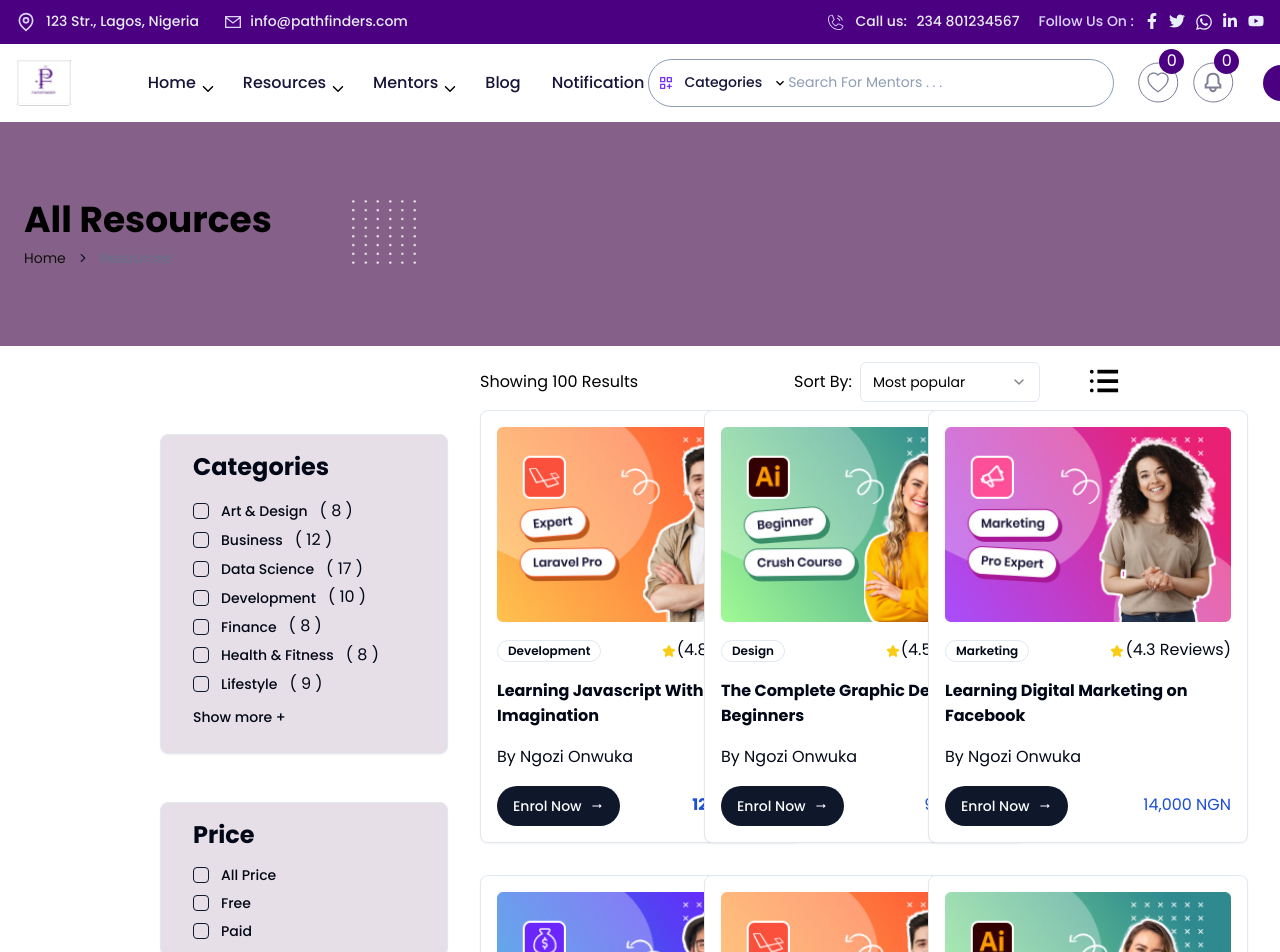
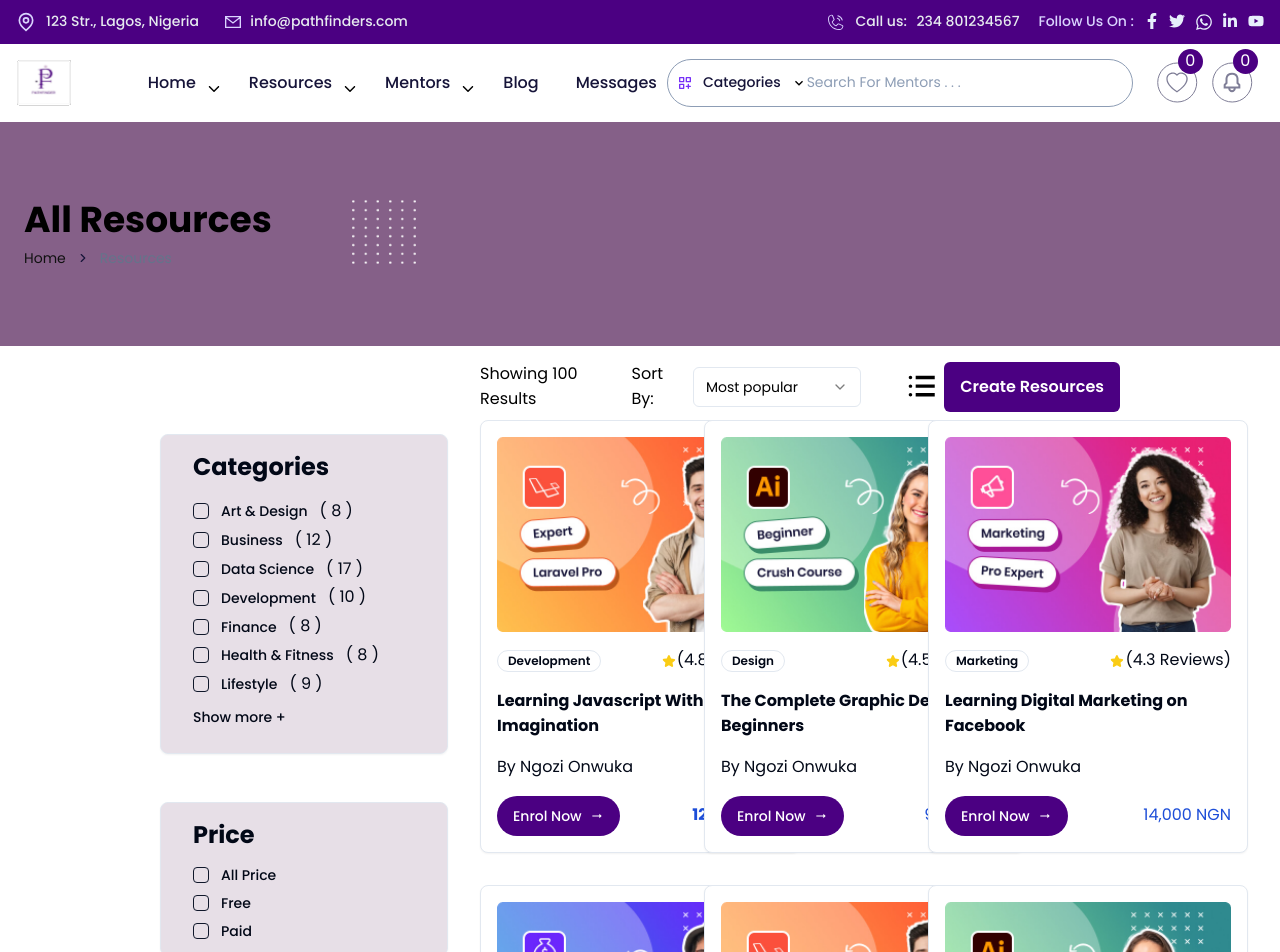
Before and after one commit to chisomokeoma/project-pathfinder, a Next.js app: page /resources in a window 1280 px wide. Shown: the top 952 px of the page. Built offline with nearby package versions, Linux system fonts and the light colour scheme.

Commit message:
created a page for creating resources

```diff
--- a/app/layout.tsx
+++ b/app/layout.tsx
@@ -2,7 +2,7 @@
 
 // import type { Metadata } from "next";
 import { Inter, Poppins } from "next/font/google";
-
+import { Menu, Button, Text, rem } from "@mantine/core";
 import "./globals.css";
 import "@mantine/core/styles.css";
 import "@mantine/dates/styles.css";
@@ -17,15 +17,13 @@ import {
 import { GrLocation, GrMailOption } from "react-icons/gr";
 import { PiPhoneCallLight } from "react-icons/pi";
 import Image from "next/image";
-import { MdOutlineKeyboardArrowDown } from "react-icons/md";
+import { MdAddToDrive, MdOutlineKeyboardArrowDown } from "react-icons/md";
 import { TbCategoryPlus } from "react-icons/tb";
 import {
-  Button,
   ColorSchemeScript,
   Indicator,
   MantineProvider,
   Popover,
-  Text,
 } from "@mantine/core";
 import NotificationIcon from "@/components/home/notification-icon";
 import LoveIcon from "@/components/home/love-icon";
@@ -35,6 +33,7 @@ import Link from "next/link";
 import ModalProvider from "@/components/provider/modal-provider";
 import { QueryClient, QueryClientProvider } from "@tanstack/react-query";
 import { Toaster } from "react-hot-toast";
+import { Add } from "iconsax-react";
 
 const inter = Inter({
   subsets: ["latin"],
@@ -72,7 +71,7 @@ const navArray = [
     link: "/mentors",
     dropDown: (
       <span className="">
-        <Popover position="bottom" withArrow shadow="md">
+        {/* <Popover position="bottom" withArrow shadow="md">
           <Popover.Target>
             <span>
               <IoIosArrowDown />
@@ -91,12 +90,33 @@ const navArray = [
               // </Link>
             )}
           ></Popover.Dropdown>
-        </Popover>
+        </Popover> */}
+
+        <Menu shadow="md" width={200}>
+          <Menu.Target>
+            <span>
+              <IoIosArrowDown />
+            </span>
+          </Menu.Target>
+
+          <Menu.Dropdown>
+            <Menu.Item>
+              <Link href="./mentors/requests">
+                <p className=" text-[14px] text-black font-normal z-50 cursor-pointer p-1 hover:bg-slate-300">
+                  Mentorship requests
+                </p>
+              </Link>
+            </Menu.Item>
+
+
+          </Menu.Dropdown>
+        </Menu>
       </span>
     ),
   },
+
   { name: "Blog", link: "" },
-  { name: "Notification", link: "/notification" },
+  { name: "Messages", link: "/messages" },
 ];
 
 // export const metadata: Metadata = {
@@ -118,7 +138,7 @@ export default function RootLayout({
       <body className={poppins.className}>
         <MantineProvider>
           <ModalProvider>
-          <Toaster />
+            <Toaster />
             <QueryClientProvider client={queryClient}>
               <main>
                 <header className=" py-[11px] bg-purple text-white">
@@ -191,7 +211,7 @@ export default function RootLayout({
                           <Link
                             key={index}
                             href={item.link}
-                            className=" flex gap-[4px] items-center cursor-pointer hover:text-purple"
+                            className=" flex gap-[10px] items-center cursor-pointer hover:text-purple"
                           >
                             <p className=" text-[#161439] font-medium text-base ">
                               {item.name}
@@ -236,7 +256,7 @@ export default function RootLayout({
                               </span>
                             </article>
 
-                            <article className=" relative">
+                            <Link href='/notification' className=" relative">
                               <div
                                 className=" flex rounded-full bg-purple items-center justify-center p-[4px] w-[25px] h-[25px] absolute left-[21px] bottom-[29px]
     "
@@ -247,7 +267,7 @@ export default function RootLayout({
                               <span>
                                 <NotificationIcon />
                               </span>
-                            </article>
+                            </Link>
                           </div>
                         </article>
                         <Link href="/create-account">
@@ -258,8 +278,6 @@ export default function RootLayout({
                                 backgroundColor: "#4B0082",
                                 borderRadius: "50px",
                                 width: "fit-content",
-
-
                               },
                             }}
                           >
--- a/app/resources/page.tsx
+++ b/app/resources/page.tsx
@@ -11,6 +11,7 @@ import Image from "next/image";
 import DotImage from "@/public/images/newsletter_shape02.png.png";
 import Aside from "@/components/resources/aside";
 import Sections from "@/components/resources/section"
+import { Button } from "@mantine/core";
 function Resources() {
   return (
     <React.Fragment>
@@ -30,10 +31,13 @@ function Resources() {
             />
           </div>
         </div>
+
         <div className="px-40 py-4 flex gap-8 mt-10">
+
           <aside className="lg:block md:hidden sm:hidden lg:mt-8">
             <Aside/>
           </aside>
+
           <section className="-mt-10"><Sections/></section>
         </div>
       </main>
--- a/components/authentication/create-form.tsx
+++ b/components/authentication/create-form.tsx
@@ -53,13 +53,16 @@ function CreateForm() {
         : builder.use().authentication.create_account(createForm.values),
     mutationKey: builder.authentication.create_account.get(),
     onSuccess({ data }, variables, contex) {
-      if (view === "mentee") {
-        toast.success("Mentee created successfully");
-        push(`/create-account/mentee/age?auth=${base64encode(data?._id)}`);
-      } else {
-        toast.success("Mentor created successfully");
-        push(`/create-account/mentor/biodata?auth=${base64encode(data?._id)}`);
-      }
+      toast('Registration Successful');
+      push(`create-account/verification?auth=${base64encode(data?._id)}`)
+      // if (view === "mentee") {
+      //   toast.success("Mentee created successfully");
+      //   push(`/create-account/mentee/age?auth=${base64encode(data?._id)}`);
+      // } else {
+      //   toast.success("Mentor created successfully");
+      //   push(`/create-account/mentor/biodata?auth=${base64encode(data?._id)}`);
+
+      // }
     },
     onError(error) {
       errorMessageHandler(error as ErrorType);
@@ -94,6 +97,7 @@ function CreateForm() {
     > */}
 
       <Button
+
         styles={{
           root: {
             marginTop: "12px",
--- a/components/authentication/mentee-biodata.tsx
+++ b/components/authentication/mentee-biodata.tsx
@@ -85,7 +85,7 @@ export default function MenteeBiodata() {
         <TextInput
           styles={styles}
           placeholder="Parent's Email"
-          {...menteeBioForm.getInputProps("parent_name")}
+          {...menteeBioForm.getInputProps("parent_email")}
         />
         <TextInput
           styles={styles}
--- a/components/resources/section.tsx
+++ b/components/resources/section.tsx
@@ -1,4 +1,4 @@
-"use client"
+"use client";
 import React from "react";
 import {
   Select,
@@ -12,15 +12,16 @@ import { TfiMenuAlt } from "react-icons/tfi";
 import { ResourcesData } from "./data";
 import Image from "next/image";
 import { Card, CardHeader, CardTitle } from "../ui/card";
-import { Badge } from "../ui/badge"
+import { Badge } from "../ui/badge";
 import { TiStarFullOutline } from "react-icons/ti";
 import { Button } from "../ui/button";
-import { useRouter } from "next/navigation"
+import { useRouter } from "next/navigation";
+import Link from "next/link";
+
 export default function Sections() {
   const num = 100;
   const { push, replace } = useRouter();
   return (
-
     <React.Fragment>
       <main className="">
         <div className="flex justify-between items-center">
@@ -31,21 +32,38 @@ export default function Sections() {
               <SelectTrigger className="w-[180px]">
                 <SelectValue placeholder="Most popular" />
               </SelectTrigger>
+
               <SelectContent>
                 <SelectItem value="light">Most popular</SelectItem>
                 <SelectItem value="dark">Categories</SelectItem>
                 <SelectItem value="system">Price</SelectItem>
               </SelectContent>
             </Select>
-            <MdGridView size={32} className="bg-purple-700 text-white p-1"/>
+
+            <MdGridView size={32} className="bg-purple-700 text-white p-1" />
             <TfiMenuAlt size={32} />
+
+            <Link href='/resources/create-resource'>
+              <Button
+                className="h-[50px]"
+                variant="primary"
+
+              >
+                <span className="flex items-center text-base font-semibold leading-[17.92px] text-white gap-1">
+                  Create Resources
+                </span>
+              </Button>
+            </Link>
           </div>
         </div>
         <section>
           <div className="grid lg:grid-cols-3 md:grid-cols-2 sm:grid-cols-1 gap-8 mt-2">
             {ResourcesData.map((resources) => {
               return (
-                <Card key={resources.id} className="  flex flex-col  gap-4 w-80 p-4">
+                <Card
+                  key={resources.id}
+                  className="  flex flex-col  gap-4 w-80 p-4"
+                >
                   <Image
                     src={resources.img}
                     alt={resources.tag}
@@ -54,18 +72,27 @@ export default function Sections() {
                     className="w-72  block m-auto"
                   />
                   <div className="flex items-center gap-10 justify-between">
-                  <Badge variant="outline">{resources.tag}</Badge>
-                   <span className="flex items-center"> <TiStarFullOutline className="text-yellow-400"/> ({resources.review} Reviews)</span>
+                    <Badge variant="outline">{resources.tag}</Badge>
+                    <span className="flex items-center">
+                      {" "}
+                      <TiStarFullOutline className="text-yellow-400" /> (
+                      {resources.review} Reviews)
+                    </span>
                   </div>
                   <p className="font-bold p-0 items-start">{resources.desc}</p>
                   <span className="p-0 ml-0 ">By {resources.by}</span>
 
                   <div className="flex justify-between items-center">
-        <Button className="rounded-3xl flex gap-2" onClick={() =>push(`/resources/1`) }>
-          Enrol Now <MdArrowRightAlt />
-        </Button>
-        <span className="text-blue-700 capitalize">{resources.foot}</span>
-      </div>
+                    <Button   variant='primary'
+                      className="rounded-3xl flex gap-2 text-white"
+                      onClick={() => push(`/resources/1`)}
+                    >
+                      Enrol Now <MdArrowRightAlt />
+                    </Button>
+                    <span className="text-blue-700 capitalize">
+                      {resources.foot}
+                    </span>
+                  </div>
                   {/* {resources.foot} */}
                 </Card>
               );
--- a/components/ui/button.tsx
+++ b/components/ui/button.tsx
@@ -9,6 +9,7 @@ const buttonVariants = cva(
   {
     variants: {
       variant: {
+        primary: " bg-[#4B0082] h-[20px]",
         default: "bg-primary text-primary-foreground hover:bg-primary/90",
         destructive:
           "bg-destructive text-destructive-foreground hover:bg-destructive/90",
```
Also changed, not shown: app/create-account/verification/page.tsx (+25 -2 lines), app/resources/create-resource/pages.tsx (added, +79 -0 lines).
